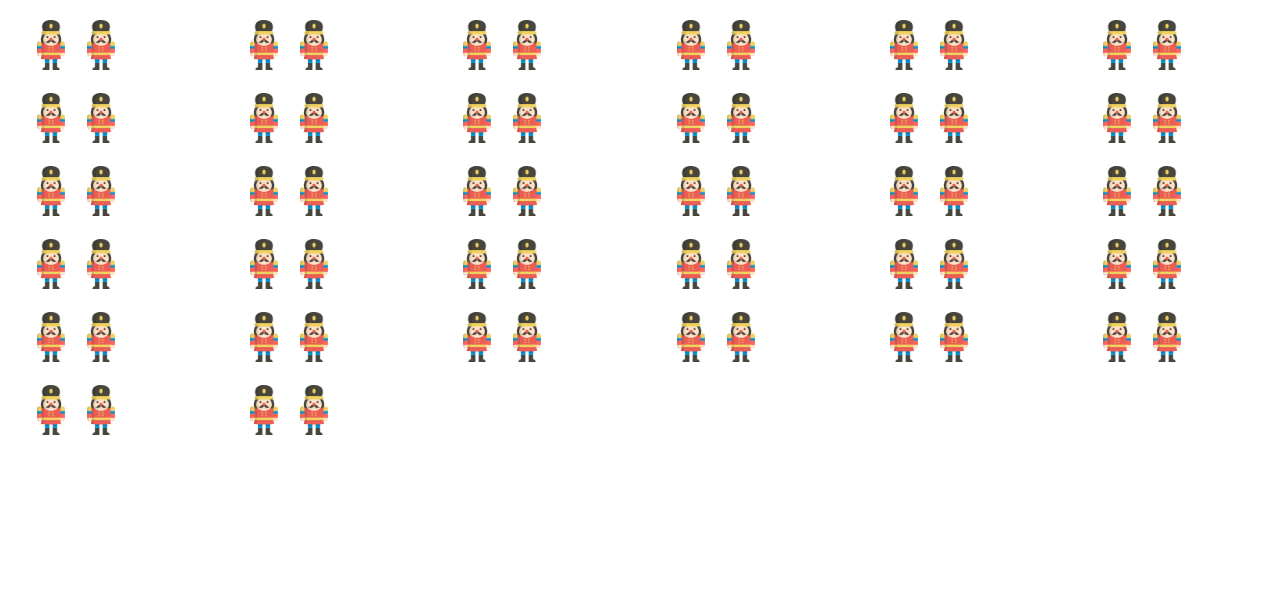
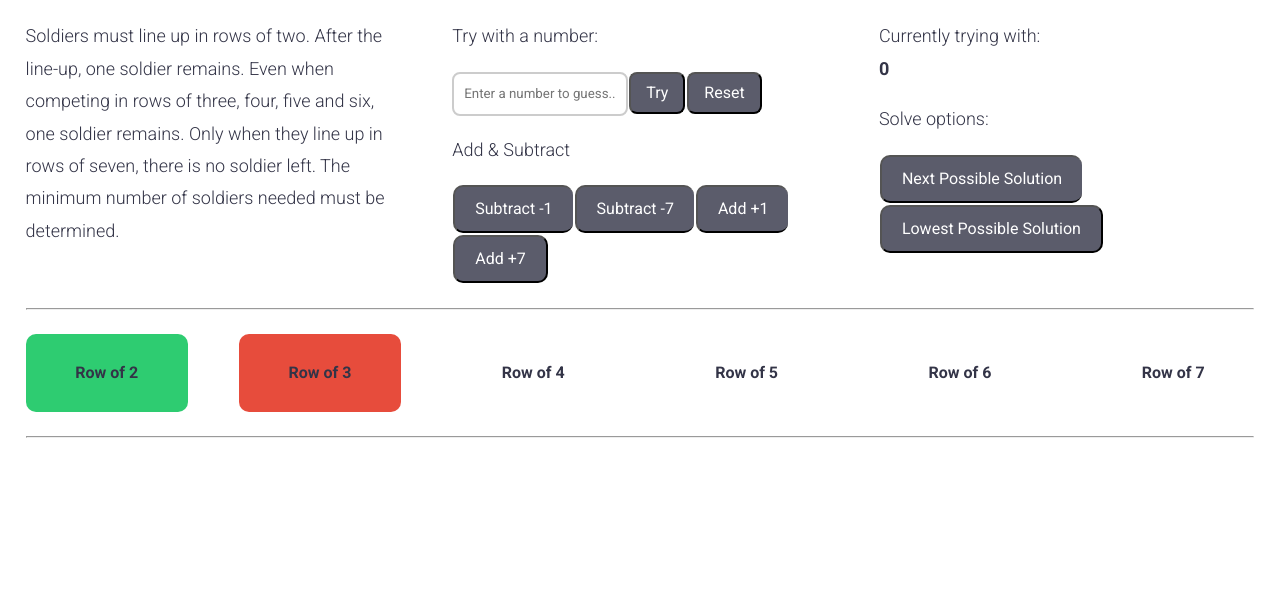
Before and after one commit to niklasfrick/how-many-soldiers, a website built with webpack: page src/public/index.html in a window 1280 px wide. Shown: the part 192-800 px from the top of the page. Built offline with nearby package versions, Linux system fonts and the light colour scheme.

Commit message:
workover

```diff
--- a/package.json
+++ b/package.json
@@ -18,7 +18,8 @@
   },
   "homepage": "https://github.com/soulwash/how-many-soldiers#readme",
   "dependencies": {
-    "npm": "^6.0.0"
+    "npm": "^6.0.0",
+    "sweetalert": "^2.1.0"
   },
   "devDependencies": {
     "babel-core": "^6.26.0",
--- /dev/null
+++ b/src/app/howmanysoldiers.js
@@ -0,0 +1,110 @@
+import swal from 'sweetalert'
+
+// initialize global variable for current try and update display
+var currentNumber = 0
+
+// function for validating a possible solution
+function solutionIsCorrect(checkNumber) {
+	if ((checkNumber % 2 == 1) && (checkNumber % 3 == 1) && (checkNumber % 4 == 1) && (checkNumber % 5 == 1) && (checkNumber % 6 == 1) && (checkNumber % 7 == 0)) {
+		return true
+	} else {
+		return false
+	}
+}
+
+// helper function to check if a variable is an integer and positive
+function isPositiveInteger(testInput) {
+	if (testInput % 1 === 0 && testInput >= 0){
+		return true
+	} else {
+		return false
+	}
+}
+
+// function to update the display of the current number if it is not empty and not negative
+function updateCurrentNumber(newNumber) {
+	if (isPositiveInteger(newNumber)) {
+		currentNumber = newNumber
+		return document.getElementById("currentNumber").innerHTML = newNumber
+	} else {
+		return false
+	}
+}
+
+// reset function to reset everything back to the start
+window.reset = function reset() {
+	currentNumber = 0
+	document.getElementById("currentNumber").innerHTML = currentNumber
+}
+
+// function for validation when the user is guessing via the input
+window.tryInput = function tryInput() {
+	let userInput = document.getElementById("userInput").value
+	if (userInput == "") {
+		swal({
+			title: "Cant be empty!",
+			text: "Please enter a number to try!",
+			icon: "info",
+			button: "Okay"
+		})
+	} else if (isPositiveInteger(userInput)) {
+		currentNumber = userInput
+		updateCurrentNumber(currentNumber)
+		if(solutionIsCorrect(userInput)) {
+			swal({
+				title: "Correct!",
+				text: "You have guessed the correct solution!",
+				icon: "success",
+				button: "Wohoo!"
+			});
+		} else {
+			swal({
+				title: "Wrong!",
+				text: "Sorry, that was wrong. Try guessing again!",
+				icon: "error",
+				button: "Okay..."
+			})
+		}
+	} else {
+		swal({
+			title: "Error!",
+			text: "Please only enter positive, whole numbers!",
+			icon: "info",
+			button: "Okay"
+		})
+	}
+}
+
+// function for the guessing buttons (addition and subtraction )
+window.guess = function guess(operation) {
+	switch(operation) {
+		case "a1":
+			// adding 1
+			currentNumber++
+			updateCurrentNumber(currentNumber)
+			break
+		case "a7":
+			// adding 7
+			currentNumber += 7
+			updateCurrentNumber(currentNumber)
+			break
+		case "s1":
+			// subtracting 1
+			if (currentNumber - 1 <= 0) {
+				updateCurrentNumber(0)
+			} else {
+				currentNumber--
+				updateCurrentNumber(currentNumber)
+			}
+			break
+		case "s7":
+			// subtracting 7
+			if (currentNumber - 7 <= 0) {
+				updateCurrentNumber(0)
+			} else {
+				currentNumber -= 7
+				updateCurrentNumber(currentNumber)
+			}
+			break
+	}
+}
--- a/src/app/index.js
+++ b/src/app/index.js
@@ -1,16 +1,5 @@
 import '../style/style.scss'
-
-//
-// Math Part
-//
-
-function solutionIsCorrect(checkNumber) {
-	if ((checkNumber % 2 == 1) && (checkNumber % 3 == 1) && (checkNumber % 4 == 1) && (checkNumber % 5 == 1) && (checkNumber % 6 == 1) && (checkNumber % 7 == 0)) {
-		return true
-	} else {
-		return false
-	}
-}
+import './howmanysoldiers.js'
 
 // let i = 1
 // let check = checkSolution(i)
@@ -23,52 +12,48 @@ function solutionIsCorrect(checkNumber) {
 // 	i = i + 1
 // }
 
-//
-// Animation Part
-//
-
 // let isPaused = false
 
-function placeSoldiers(amount, lineup, div) {
-	let i
-	let k
+// function placeSoldiers(amount, lineup, div) {
+// 	let i
+// 	let k
 
-	for(i = 0; i < amount; i++) {
-		// create a div with column size 2 for the soldier's row
-		let soldierDiv = document.createElement("div")
-		soldierDiv.id = "soldierLine-" + i
-		soldierDiv.className = "col-" + lineup
-		document.getElementById(div).appendChild(soldierDiv)
+// 	for(i = 0; i < amount; i++) {
+// 		// create a div with column size 2 for the soldier's row
+// 		let soldierDiv = document.createElement("div")
+// 		soldierDiv.id = "soldierLine-" + i
+// 		soldierDiv.className = "col-" + lineup
+// 		document.getElementById(div).appendChild(soldierDiv)
 
-		// creating 2 new soldiers and add it to the according div
-		k = 0
-		while(k < lineup) {
-			let soldierImg = document.createElement("img")
-			soldierImg.setAttribute("src", "assets/img/soldier.png")
-			soldierImg.setAttribute("class", "soldier")
-			document.getElementById("soldierLine-" + i).appendChild(soldierImg)
-			k++
-		}
-	}
-}
+// 		// creating 2 new soldiers and add it to the according div
+// 		k = 0
+// 		while(k < lineup) {
+// 			let soldierImg = document.createElement("img")
+// 			soldierImg.setAttribute("src", "assets/img/soldier.png")
+// 			soldierImg.setAttribute("class", "soldier")
+// 			document.getElementById("soldierLine-" + i).appendChild(soldierImg)
+// 			k++
+// 		}
+// 	}
+// }
 
-function getFullNumbers(tryAmount, rowsOf) {
-	return Math.floor(tryAmount/rowsOf)
-}
+// function getFullNumbers(tryAmount, rowsOf) {
+// 	return Math.floor(tryAmount/rowsOf)
+// }
 
-function getRemainder(tryAmount, rowsOf) {
-	return tryAmount % rowsOf
-}
+// function getRemainder(tryAmount, rowsOf) {
+// 	return tryAmount % rowsOf
+// }
 
-function tryToSoldiersRows(userInputTry, userInputRows) {
-	let fullSoldiers = userInputTry - getRemainder(userInputTry, userInputRows)
-	placeSoldiers(fullSoldiers, userInputRows, "fullSoldiers")
-}
+// function tryToSoldiersRows(userInputTry, userInputRows) {
+// 	let fullSoldiers = userInputTry - getRemainder(userInputTry, userInputRows)
+// 	placeSoldiers(fullSoldiers, userInputRows, "fullSoldiers")
+// }
 
-document.addEventListener('DOMContentLoaded', function() {
-	let userInput = 33
-	tryToSoldiersRows(userInput, 2)
-  }, false);
+// document.addEventListener('DOMContentLoaded', function() {
+// 	let userInput = 33
+// 	tryToSoldiersRows(userInput, 2)
+//   }, false);
 
 // function removeSoldiers() {
 // 	let animationDiv = document.getElementById("animation")
--- a/src/public/index.html
+++ b/src/public/index.html
@@ -8,11 +8,71 @@
 		<div class="row">
 			<div class="col-12">
 				<h1>How many Soldiers?</h1>
-				<h2>Currently trying with 7 Soldiers</h2>
+			</div>
+			<div class="col-4">
+				<h4>Try to solve the following riddle:</h4>
+				<p>Soldiers must line up in rows of two. After the line-up, one soldier remains. Even when competing in rows of three, four, five and six, one soldier remains. Only when they line up in rows of seven, there is no soldier left. The minimum number of soldiers needed must be determined.</p>
+			</div>
+			<div class="col-4">
+				<h4>Controls for Guessing the Solution</h4>
+				<p>Try with a number:</p>
+				<input type="text" placeholder="Enter a number to guess..." id="userInput"></input><button class="btn" onClick="tryInput()">Try</button><button class="btn" onClick="reset()">Reset</button>
+				<p>Add & Subtract</p>
+				<div class="btn-group">
+					<button class="button" onClick="guess('s1')">Subtract -1</button>
+					<button class="button" onClick="guess('s7')">Subtract -7</button>
+					<button class="button" onClick="guess('a1')">Add +1</button>
+					<button class="button" onClick="guess('a7')">Add +7</button>
+				</div>
+			</div>
+			<div class="col-4">
+				<h4>Status & Help</h4>
+				<p>Currently trying with: <br><strong id="currentNumber">0</strong></p>
+				<p>Solve options:</p>
+				<div class="btn-group">
+					<button class="button">Next Possible Solution</button>
+					<button class="button">Lowest Possible Solution</button>
+				</div>
 			</div>
 		</div>
-		<div class="row" id="fullSoldiers"></div>
-		<div class="row" id="remainderSoldiers"></div>
+		<div class="row">
+			<div class="col-12">
+				<hr>
+			</div>
+		</div>
+		<div class="row">
+			<div class="col-2 bg-passed">
+				<h5 class="center">Row of 2</h5>
+			</div>
+			<div class="col-2 bg-failed">
+				<h5 class="center">Row of 3</h5>
+			</div>
+			<div class="col-2">
+				<h5 class="center">Row of 4</h5>
+			</div>
+			<div class="col-2">
+				<h5 class="center">Row of 5</h5>
+			</div>
+			<div class="col-2">
+				<h5 class="center">Row of 6</h5>
+			</div>
+			<div class="col-2">
+				<h5 class="center">Row of 7</h5>
+			</div>
+		</div>
+		<div class="row">
+			<div class="col-12">
+				<hr>
+			</div>
+		</div>
+		<div class="row">
+			<div class="col-2" id="rowoftwo"></div>
+			<div class="col-2" id="rowofthree"></div>
+			<div class="col-2" id="rowoffour"></div>
+			<div class="col-2" id="rowoffive"></div>
+			<div class="col-2" id="rowofsix"></div>
+			<div class="col-2" id="rowofseven"></div>
+		</div>
 	</div>
 </body>
 </html>
--- a/src/style/simple-grid.scss
+++ b/src/style/simple-grid.scss
@@ -10,8 +10,10 @@ $font-weight-heavy: 700;
 $font-height: 1.5;
 
 // colors
+$light-gray: #5b5c6b;
+$light-grey: #5b5c6b;
 $dark-grey: #333447;
-$dark-gray: #333447; // for the Americans
+$dark-gray: #333447;
 
 // universal
 
--- a/src/style/style.scss
+++ b/src/style/style.scss
@@ -1,8 +1,4 @@
 @import "simple-grid.scss";
-
-#animation {
-    position: absolute;
-}
 
 .soldier {
 	width: 50px;
@@ -12,3 +8,62 @@
 .soldier img {
 	float: left;
 }
+
+.bg-passed {
+	background-color: #2ecc71;
+	border-radius: 10px;
+}
+
+.bg-failed {
+	background-color: #e74c3c;
+	border-radius: 10px;
+}
+
+.btn-group .button {
+    background-color: $light-gray;
+	border-radius: 10px;
+    color: white;
+	padding: 10px 20px;
+	margin: 1px;
+    text-align: center;
+    text-decoration: none;
+    display: inline-block;
+    font-size: 16px;
+    cursor: pointer;
+    float: left;
+}
+
+.btn-group .button:not(:last-child) {
+    border-right: none; /* Prevent double borders */
+}
+
+.btn-group .button:hover {
+    background-color: $dark-gray;
+}
+
+input[type=text] {
+	padding:10px; border:2px solid #ccc;
+	-webkit-border-radius: 5px;
+	border-radius: 8px;
+}
+
+input[type=text]:focus {
+	border-color:#333;
+}
+
+.btn {
+	background-color: $light-gray;
+	border-radius: 8px;
+    color: white;
+	padding: 7px 15px;
+	margin: 1px;
+    text-align: center;
+    text-decoration: none;
+    display: inline-block;
+    font-size: 16px;
+    cursor: pointer;
+}
+
+.btn:hover {
+    background-color: $dark-gray;
+}
```
Also changed, not shown: 1 other file.
